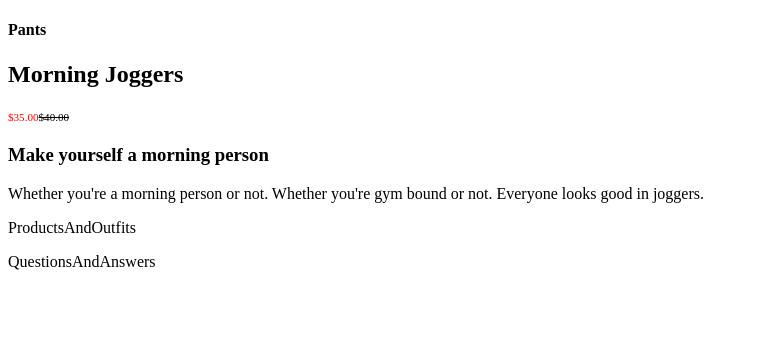
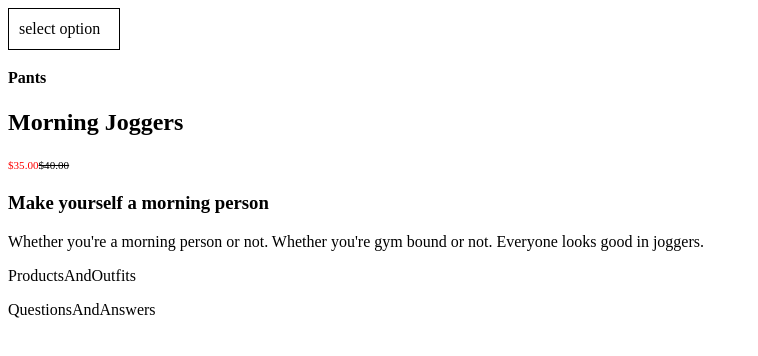
Before and after one commit to marios-retail-store/retail-app, a React app: page / in a window 1280 px wide. Shown: the top 356 px of the page, without its empty margins (0-758 px from the left). Built offline with nearby package versions, Linux system fonts and the light colour scheme; the HTML template or start-up script is replaced by a standard one.

Commit message:
custom dropdown button complete -arrow

```diff
--- a/client/src/components/Overview.jsx
+++ b/client/src/components/Overview.jsx
@@ -1,11 +1,22 @@
 import React from 'react';
 import GeneralInfo from './overview/product_info/GeneralInfo.jsx';
+import CustomDropdown from './overview/custom_dropdown/CustomDropdown.jsx';
 import Slogan from './overview/product_info/Slogan.jsx';
 import { product, style } from './overview/exampledata.js';
 
 function Overview() {
   return (
     <>
+      <CustomDropdown
+        placeholder="select option"
+        options={[
+          'option1',
+          'option2',
+          'option3',
+          'option4',
+          'option5',
+        ]}
+      />
       <GeneralInfo
         product={product}
         style={style}
--- /dev/null
+++ b/client/src/components/overview/custom_dropdown/CustomDropdown.jsx
@@ -0,0 +1,86 @@
+import React, { useState, useEffect } from 'react';
+import PropTypes from 'prop-types';
+import styled from 'styled-components';
+
+const heigth = 40;
+
+const Container = styled('div')`
+  height: ${heigth}px;
+  width: 100px;
+  position: relative;
+`;
+
+const DropdownStyle = styled('div')`
+  height: ${heigth}px;
+  width: 100%;
+  display: flex;
+  align-items: center;
+  position: absolute;
+  padding-left: 10px;
+  background-color: white;
+  border: 1px solid black;
+  &:hover {
+    background-color: rgb(230, 230, 230);
+  }
+`;
+
+const Selector = styled(DropdownStyle)`
+  z-index: 99;
+`;
+
+const Option = styled(DropdownStyle)`
+  z-index: 98;
+  top: ${(props) => `${heigth + props.index * heigth}px`};
+`;
+
+function CustomDropdown({ placeholder, options }) {
+  const [open, setOpen] = useState(false);
+  const [selected, setSelected] = useState(placeholder);
+
+  useEffect(() => {
+    if (open) {
+      const clickListener = () => {
+        setOpen(false);
+      };
+      document.addEventListener('click', clickListener);
+      return () => {
+        document.removeEventListener('click', clickListener);
+      };
+    }
+    return undefined;
+  });
+  return (
+    <Container
+      onClick={(e) => {
+        e.stopPropagation();
+      }}
+    >
+      <Selector
+        onClick={() => {
+          setOpen(!open);
+        }}
+      >
+        {selected}
+      </Selector>
+      {open && options.map((option, index) => (
+        <Option
+          index={index}
+          key={option}
+          onClick={() => {
+            setSelected(option);
+            setOpen(false);
+          }}
+        >
+          {option}
+        </Option>
+      ))}
+    </Container>
+  );
+}
+
+CustomDropdown.propTypes = {
+  placeholder: PropTypes.string.isRequired,
+  options: PropTypes.arrayOf(PropTypes.string).isRequired,
+};
+
+export default CustomDropdown;
```
